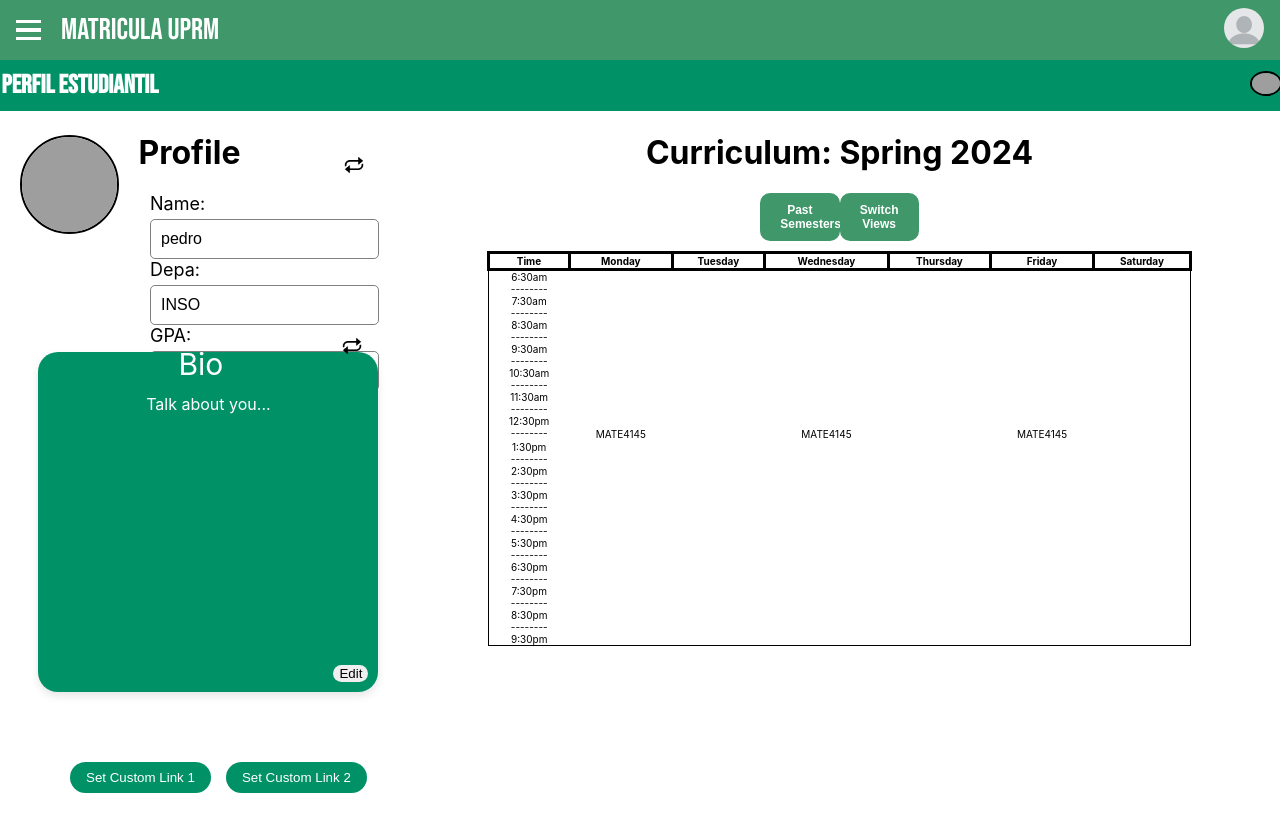
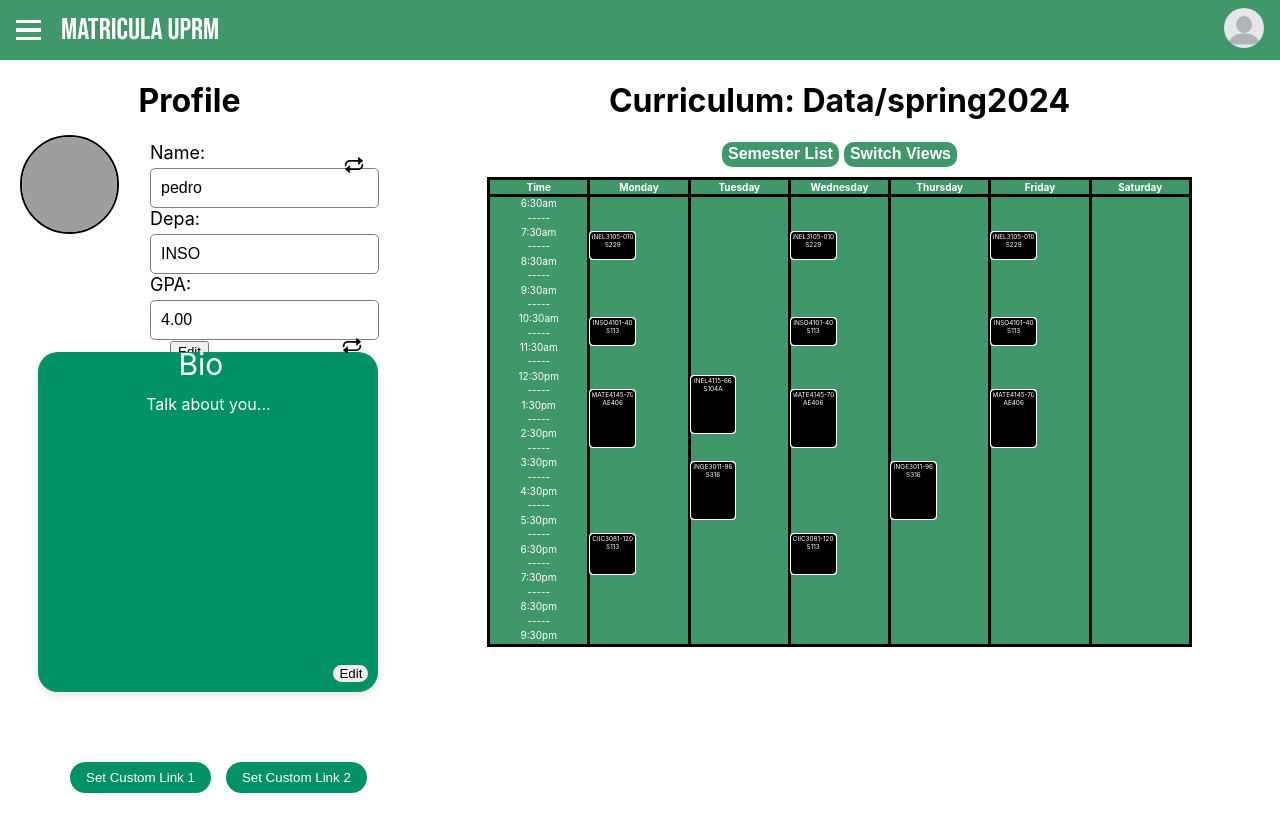
Before and after one commit to uprm-inso4101-2023-2024-s2/semester-project-studentenrollmentsystem, a React (Create React App) app: page /studentpage in a window 1280 px wide. Both pictures are taken after a click on the button "Switch Views". Built offline with nearby package versions, Linux system fonts and the light colour scheme; grey boxes are pictures that could not be loaded.

Commit message:
Implemented dynamic and functional schedule table that works with dummydata from csv files (formatting is very important). Fixed and changed button layout. Added ability to switch between different data of a student's past semesters.

```diff
--- a/src/components/scheduleTable.js
+++ b/src/components/scheduleTable.js
@@ -1,65 +1,188 @@
-import React from "react";
 import styles from "../styles/components/scheduleTable.module.scss";
-import {useState, useEffect} from "react";
-import Data from "../dummydata/spring2024.csv";
+import {useState, useEffect, useRef} from "react";
 import Papa from "papaparse";
-import FullCalendar from "@fullcalendar/react";
-import dayGridPlugin from "@fullcalendar/daygrid";
-import timeGridPlugin from "@fullcalendar/timegrid";
-import Calendar from 'react-calendar';
-import "react-calendar/dist/Calendar.css"
+import Rodcreator from "./scheduleTableRod";
 
-export default function Scheduletable()
+export default function Scheduletable({DATA})
 {
     //Only works with npm papaparse (npm install papaparse)
     //Will potentially be changed in the future depending on data inputs
     const [data,setData] = useState([])
+    const [values,setValues] = useState([])
     useEffect(()=> {
         const fetchData = async()=> {
-            const response = await fetch(Data);
+            const response = await fetch(DATA);
             const reader = response.body.getReader();
             const result = await reader.read();
             const decoder = new TextDecoder("utf-8");
             const csvData = decoder.decode(result.value);
-            const parsedData = Papa.parse(csvData, {header:true, skipEmptyLines:true}).data;
+            const valuesArray=[];
+            const parsedData = Papa.parse(csvData, {header:true, skipEmptyLines:true, complete: function (results) {results.data.map((d)=>{valuesArray.push(Object.values(d)+",")})}}).data;
             setData(parsedData);
+            setValues(valuesArray);
         };
         fetchData();
     }, []);
 
-    const getClassEvents = [
-        {
-            title: "MATE4145",
-            start: "2024-03-MonT13:00:00",
-            end: "2024-03-MonT14:50:00",
-        },
-        {
-            title: "MATE4145",
-            start: "2024-03-13T13:00:00",
-            end: "2024-03-13T14:50:00",
-        },
-        {
-            title: "MATE4145",
-            start: "2024-03-15T13:00:00",
-            end: "2024-03-15T13:50:00",
-        },
+    const ref = useRef(null);
+    const [height, setHeight] = useState(0);
+    const [width, setWidth] = useState(0);
+    useEffect(() => {
+        const { offsetHeight } = ref.current;
+        const { offsetWidth } = ref.current;
+        setHeight(offsetHeight);
+        setWidth(offsetWidth);
+    }, []);
 
-    ]
 
     const range = (keyCount) => [...Array(keyCount).keys()];
-    const timeX = ["6:30am","--------","7:30am","--------","8:30am","--------","9:30am","--------","10:30am","--------","11:30am","--------","12:30pm","--------","1:30pm","--------","2:30pm","--------","3:30pm","--------","4:30pm","--------","5:30pm","--------","6:30pm","--------","7:30pm","--------","8:30pm","--------","9:30pm"];
+    const timeX = ["6:30am","7:00am","7:30am","8:00am","8:30am","9:00am","9:30am","10:00am","10:30am","11:00am","11:30am","12:00pm","12:30pm","1:00pm","1:30pm","2:00pm","2:30pm","3:00pm","3:30pm","4:00pm","4:30pm","5:00pm","5:30pm","6:00pm","6:30pm","7:00pm","7:30pm","8:00pm","8:30pm","9:00pm","9:30pm"];
 
-    function classGen(CLASS,DAY){
-        if(CLASS=="13" && (DAY=="L" || DAY=="W" || DAY=="V"))
+    function timer(TIME)
+    {
+        if(TIME%2===0)
         {
-            return(<>MATE4145</>)
+            return(<>{timeX[TIME]}</>)
+        }
+        else{
+            return(<>-----</>)
+        }
+    }
+
+    function classGen(TIME,DAY){
+        for(var i = 0; i<values.length; i++)
+        {
+            var name = ""; //For displaying
+            var runtime = ""; //For getting information
+            var place = "";
+            var commacount = 0;
+            var spacecount = 0;
+            var addedDash = false;
+            for(var j = 0; j<values[i].length; j++)
+            {
+                if(values[i][j]==",")
+                {
+                    commacount++;
+                }
+                else if(commacount==0 || commacount==1 || commacount==3)
+                {
+                    if(commacount==0)
+                    {
+                        //Name of course
+                        name = name + values[i][j];
+                    }
+                    else if(commacount==1)
+                    {
+                        //Section of course
+                        if(!addedDash)
+                        {
+                            name = name + "-";
+                            addedDash = true;
+                        }
+                        name = name + values[i][j];
+                    }
+                    else if(commacount==3)
+                    {
+                        //Runtime of course
+                        runtime = runtime + values[i][j];
+                        if(values[i][j]==" ")
+                        {
+                            spacecount++;
+                        }
+                        if(spacecount==2)
+                        {
+                            place = place + values[i][j];
+                        }
+                    }
+                }
+            }
+
+            var startTime = timeX.findIndex(x=>x==runtime.slice(0,runtime.indexOf("-")));
+            var startTime2 = runtime.slice(0,runtime.indexOf("-"));
+            var endTime = runtime.slice(runtime.indexOf("-")+1,runtime.indexOf(" "));
+            if(runtime.includes("|"))
+            {
+                //If a class has different schedules on different days, it is assumed it will be split so on the csv file with a "|"
+            }
+
+            if(TIME==startTime && runtime.includes(DAY))
+            {
+                return(<>{Rodcreator([name,place,createHeighter(startTime2,endTime)*(height/940)])}</>)
+            }
         }
         return(<></>)
     }
 
+    //Converts US time reading to military time and calculates minutes between classes
+    function createHeighter(START,END)
+    {
+        if(START.length<7)
+        {
+            while(START.length!=7)
+            {
+                START = "0" + START;
+            }
+        }
+        if(END.length<7)
+        {
+            while(END.length!=7)
+            {
+                END = "0" + END;
+            }
+        }
+        //Base Case: 01:00pm-02:50pm -> 1450-1300 = 1 hour 50 mins = 110mins
+        //Military Time Conversion
+        if(START.slice(5,7)=="am")
+        {
+            START = START.slice(0,2)+START.slice(3,5);
+        }
+        else if(START.slice(5,7)=="pm")
+        {
+            if(START.slice(0,2)!="12")
+            {
+                var beginning = parseInt(START.slice(0,2))+12;
+                START = beginning + START.slice(3,5);
+            }
+            else if (START.slice(0,2)=="12")
+            {
+                START = START.slice(0,2)+START.slice(3,5);
+            }
+        }
+
+        if(END.slice(5,7)=="am")
+        {
+            END = END.slice(0,2)+END.slice(3,5);
+        }
+        else if(END.slice(5,7)=="pm")
+        {
+            if(END.slice(0,2)!="12")
+            {
+                var beginning = parseInt(END.slice(0,2))+12;
+                END = beginning + END.slice(3,5);
+            }
+            else if (END.slice(0,2)=="12")
+            {
+                END = END.slice(0,2)+END.slice(3,5);
+            }
+        }
+
+        var result = 0;
+        if(parseInt(START.slice(2,4))>parseInt(END.slice(2,4)))
+        {
+            var difference = parseInt(END.slice(0,2))-parseInt(START.slice(0,2));
+            result = (parseInt(END)-parseInt(START))-(difference*40);
+        }
+        else
+        {
+            var difference = parseInt(END.slice(0,2))-parseInt(START.slice(0,2));
+            result = parseInt(END)-parseInt(START)-(difference*40);
+        }
+        return(result)
+    }
+
     return(
-        <>
-            <table className={styles.Scheduletable}>
+        <div className={styles.schedule}>
+            <table className={styles.Scheduletable} ref={ref}>
                 <thead>
                     <tr>
                         <th>Time</th>
@@ -73,27 +196,17 @@ export default function Scheduletable()
                 </thead>
                 <tbody>
                     {range(31).map((time)=>(
-                        <tr id={time}>{timeX[time]}
-                            <td id="L">{classGen(time,"L")}</td>
-                            <td id="M">{classGen(time,"M")}</td>
-                            <td id="W">{classGen(time,"W")}</td>
-                            <td id="J">{classGen(time,"J")}</td>
-                            <td id="V">{classGen(time,"V")}</td>
-                            <td id="S">{classGen(time,"S")}</td>
+                        <tr className={styles.timerow} id={time}>{timer(time)}
+                            <td className={styles.rows} id="L">{classGen(time,"L")}</td>
+                            <td className={styles.rows} id="M">{classGen(time,"M")}</td>
+                            <td className={styles.rows} id="W">{classGen(time,"W")}</td>
+                            <td className={styles.rows} id="J">{classGen(time,"J")}</td>
+                            <td className={styles.rows} id="V">{classGen(time,"V")}</td>
+                            <td className={styles.rows} id="S">{classGen(time,"X")}</td>
                         </tr>
                     ))}
                 </tbody>
             </table>
-
-            <>
-                {}
-            </>
-            {/* <FullCalendar
-                plugins={[dayGridPlugin,timeGridPlugin]}
-                initialView="timeGridWeek"
-                aspectRatio={0.8}
-                events={getClassEvents}
-            /> */}
-        </>
+        </div>
     );
 }
--- /dev/null
+++ b/src/components/scheduleTableRod.js
@@ -0,0 +1,16 @@
+import React from "react";
+import styles from "../styles/components/scheduleTableRod.module.scss";
+
+function Rod([CLASS,TIME,NUMBER])
+{
+    return(
+        <div className={styles.Rod} style={{height : NUMBER, fontSize: window.innerWidth/200, width: window.innerWidth/30}}>
+            {CLASS}<br></br>
+            {TIME}
+        </div>
+    );
+}
+export default function Rodcreator([CLASS,TIME,NUMBER])
+{
+    return(<>{Rod([CLASS,TIME,NUMBER])}</>)
+}
--- a/src/pages/studentPage.js
+++ b/src/pages/studentPage.js
@@ -1,14 +1,32 @@
 import React, { useState, useEffect } from "react";
 import styles from "../styles/pages/studentPage.module.scss";
-import Button from "../components/button";
 import Coursetable from "../components/courseTable";
-import Coursetable2 from "../components/courseTable2";
 import Scheduletable from "../components/scheduleTable";
+import Datafall2023 from "../dummydata/fall2023.csv"
+import Dataspring2024 from "../dummydata/spring2024.csv"
 
 export default function StudentPage() {
+  var DataSet = [Datafall2023,Dataspring2024];
+  var [Data,setState] = useState(Dataspring2024);
+
+  const changeSemester = (SEMESTER) => {
+    if(SEMESTER!=Data.toString(Data).slice(14,Data.toString(Data).indexOf(".")))
+    {
+      for(var i = 0; i<DataSet.length; i++)
+      {
+        if(SEMESTER==DataSet[i].toString(DataSet[i]).slice(14,DataSet[i].toString(DataSet[i]).indexOf(".")))
+        {
+          setState(DataSet[i]);
+          setIsTable1Visible(false);
+          setTimeout(setIsTable1Visible,1,true);
+          setIsDropdownVisible(false);
+          break;
+        }
+      }
+    }
+  };
   const [isTable1Visible, setIsTable1Visible] = useState(true);
   const [isDropdownVisible, setIsDropdownVisible] = useState(false);
-  const [isTable2Visible, setIsTable2Visible] = useState(false);
 
   const [profileImage, setProfileImage] = useState("https://as2.ftcdn.net/v2/jpg/00/64/67/27/1000_F_64672736_U5kpdGs9keUll8CRQ3p3YaEv2M6qkVY5.jpg");
   const [name, setName] = useState("pedro");
@@ -51,18 +69,10 @@ export default function StudentPage() {
   const toggleIsTable1 = () => {
     setIsTable1Visible((current) => !current);
     setIsDropdownVisible(false); // Close the dropdown when switching tables
-    setIsTable2Visible(false); // Close Coursetable2 when switching tables
   };
 
   const toggleDropdown = () => {
     setIsDropdownVisible((current) => !current);
-    //setIsTable2Visible(false); // Close Coursetable2 when opening the dropdown
-  };
-
-  const toggleIsTable2 = () => {
-    setIsTable2Visible((current) => !current);
-    setIsDropdownVisible(false); // Close the dropdown when switching tables
-    setIsTable1Visible(false); // Hide Coursetable when opening Coursetable2
   };
 
   const handleProfileEdit = () => {
@@ -149,10 +159,6 @@ export default function StudentPage() {
     );
   };
 
-
-  const renderScheduleTable = () => {
-
-  }
   return (
     <div className={styles.StudentPage}>
       <label htmlFor="profile-image-upload" className={styles.newProfileIcon} onClick={() => document.getElementById('profile-image-upload').click()}>
@@ -162,21 +168,6 @@ export default function StudentPage() {
           alt="profile"
         />
       </label>
-
-      <div className={styles.topbar} id="topbarid">
-        <span className={styles.btntitle} onClick={() => window.scrollTo(0, 0)}>
-          Perfil Estudiantil
-        </span>
-        <span className={styles.user}>
-          <label htmlFor="profile-image-upload">
-            <img
-              src={profileImage || "/default-profile-icon.png"}
-              className={styles.userimg}
-              alt="user"
-            />
-          </label>
-        </span>
-      </div>
 
       <input
         id="profile-image-upload"
@@ -273,23 +264,17 @@ export default function StudentPage() {
         </div>
 
         <div className={styles.curriculumside}>
-          <h1>Curriculum: Spring 2024</h1>
-
+          <h1>{"Curriculum: " + (Data.toString(Data)).charAt(14).toUpperCase() + (Data.toString(Data).slice(15,Data.toString(Data).indexOf(".")))}</h1>
           <div className={styles.viewbutton}>
-            <button className={styles.buttonX} onClick={toggleDropdown}>Past Semesters</button>
+            <button className={styles.buttonX} onClick={toggleDropdown}>Semester List</button>
             <button className={styles.buttonY} onClick={toggleIsTable1}>Switch Views</button>
-            {isDropdownVisible && (
-              <div className={styles.additionalButtons}>
-                <Button onClick={toggleIsTable2}>Fall Semester 2023</Button>
-                {/* Add more buttons as needed */}
-              </div>
-            )}
+              {isDropdownVisible && DataSet.map((data) => (
+                <button className={styles.buttonX} onClick={()=>changeSemester(data.toString(data).slice(14,data.toString(data).indexOf(".")))}>{(data.toString(data)).charAt(14).toUpperCase() + (data.toString(data).slice(15,data.toString(data).indexOf(".")))}</button>
+              ))}
           </div>
-
           <div className={styles.tableview}>
-            {isTable1Visible && !isTable2Visible && <Coursetable />}
-            {isTable2Visible && <Coursetable2 />}
-            {!isTable1Visible && !isTable2Visible && <Scheduletable />}
+            {isTable1Visible && <Coursetable DATA={Data}/>}
+            {!isTable1Visible && <Scheduletable DATA={Data}/>}
           </div>
         </div>
       </div>
@@ -353,4 +338,5 @@ export default function StudentPage() {
       </div>
     </div>
   );
+
 }
--- a/src/styles/components/scheduleTable.module.scss
+++ b/src/styles/components/scheduleTable.module.scss
@@ -1,11 +1,26 @@
-.Scheduletable
-{
-    border:1px solid black;
+.schedule{
+  display:flex;
+  flex-direction:row;
+  justify-content: center;
+  flex-basis:auto;
+  .Scheduletable
+  {
     font-size:10px;
     border-collapse: collapse;
     width: 80%;
+    height:470px;
+    table-layout: fixed;
+    background-color: #40976A;
+    color:white;
+    position: absolute;
+    border: solid black;
     th
     {
-        border:solid black;
+      border:solid black;
     }
+    td
+    {
+      border-left: solid black;
+    }
+  }
 }
--- /dev/null
+++ b/src/styles/components/scheduleTableRod.module.scss
@@ -0,0 +1,8 @@
+.Rod
+{
+    background-color: black;
+    outline:auto black;
+    color: white;
+    position: absolute;
+    flex-wrap: wrap;
+}
--- a/src/styles/pages/offeredcourses.module.scss
+++ b/src/styles/pages/offeredcourses.module.scss
@@ -5,5 +5,4 @@
         text-align: center;
         margin-bottom: 40px;
     }
-
 }
--- a/src/styles/pages/studentPage.module.scss
+++ b/src/styles/pages/studentPage.module.scss
@@ -36,28 +36,25 @@
 
 .curriculumside {
   flex: 70%;
-  text-align: center;
   position: relative;
   transition: all ease 0.5s;
 }
 
 .viewbutton {
-  display: flex;
-  flex-direction: row;
+  display:flex;
   justify-content: center;
   align-items: center;
-  position: relative;
+  gap: 5px;
 
-  .buttonX{
-    width: 9%;
-    height: 5%;
+  .buttonX {
+    width: auto;
+    height: 25px;
     color: white;
     background-color: #40976A;
     border-radius: 10px;
     border: none;
-    padding: 10px 20px;
     cursor: pointer;
-    font-size: 75%;
+    font-size: 16px;
     font-weight: bold;
     transition: background-color 0.3s;
 
@@ -70,16 +67,15 @@
     }
   }
 
-    .buttonY{
-      width: 9%;
-      height: 5%;
+  .buttonY {
+    width: auto;
+    height: 25px;
     color: white;
     background-color: #40976A;
     border-radius: 10px;
     border: none;
-      padding: 10px 20px;
     cursor: pointer;
-      font-size: 75%;
+    font-size: 16px;
     font-weight: bold;
     transition: background-color 0.3s;
 
@@ -93,7 +89,6 @@
   }
 }
 
-
 .tableview {
   display: flex;
   flex-direction: column;
@@ -104,7 +99,6 @@
 
 .movedRight {
   margin-left: 150px;
-
 }
 
 .green-square-container {
```
Also changed, not shown: src/components/courseTable.js (+3 -4 lines), src/components/courseTable2.js (deleted, +0 -63 lines), src/dummydata/fall2023.csv (added), src/dummydata/spring2024.csv. Lines whose indentation alone changed are shown as unchanged.
